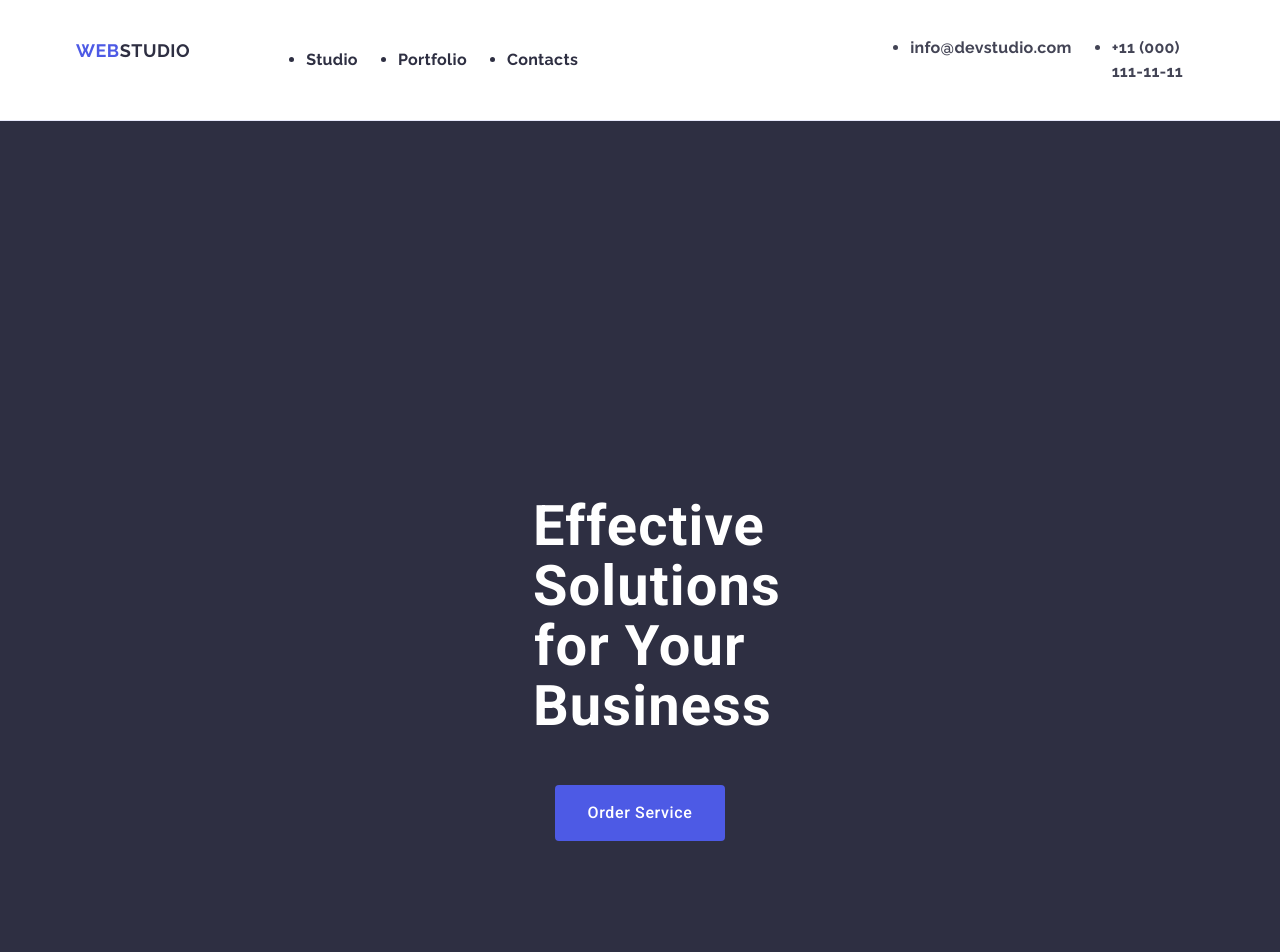
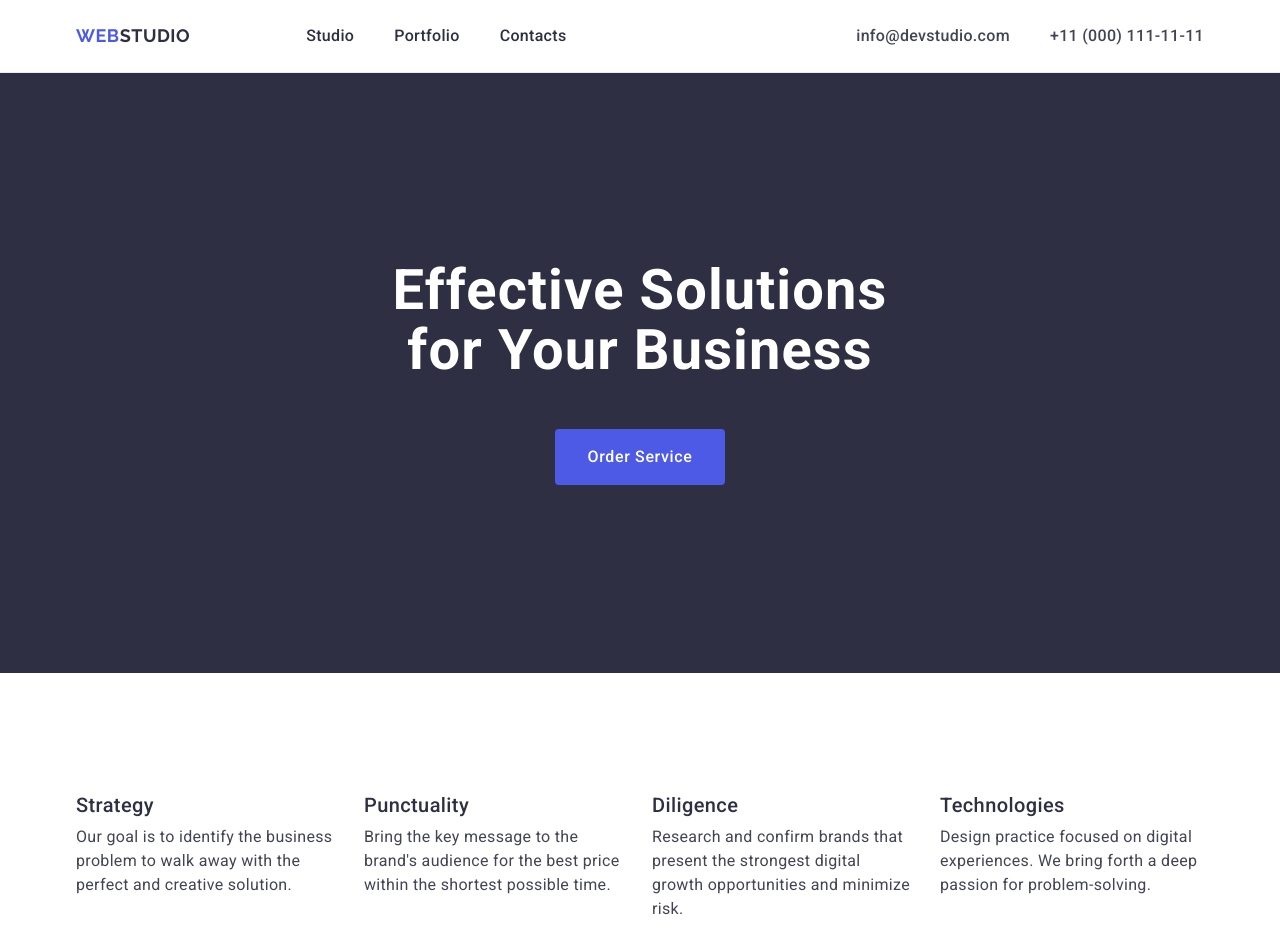
Before and after one commit to daniil3704/goit-markup-hw-03, a website: page index.html in a window 1280 px wide. Shown: the top 952 px of the page. Drawn offline with nearby package versions, Linux system fonts and the light colour scheme.

Commit message:
Fixes after mentor

```diff
--- a/css/styles.css
+++ b/css/styles.css
@@ -15,6 +15,7 @@ p {
 }
 
 ul {
+  list-style: none;
   padding-left: 0;
   margin: 0;
 }
@@ -25,8 +26,8 @@ img {
 
 .container {
   max-width: 1158px;
-  padding-left: 156px;
-  padding-right: 156px;
+  padding-left: 15px;
+  padding-right: 15px;
   margin-left: auto;
   margin-right: auto;
 }
@@ -37,22 +38,17 @@ body {
   background-color: #ffffff;
 }
 header {
-  font-family: "Raleway", sans-serif;
   font-weight: 500;
   color: #2e2f42;
   background-color: inherit;
-  padding-top: 24px;
-  padding-bottom: 24px;
 }
 .foot {
-  font-family: "Raleway", sans-serif;
   color: #f4f4fd;
   background-color: #2e2f42;
   padding: 100px 0;
 }
 
 .border-head{
-
   border-bottom: 1px solid #e7e9fc;
   box-shadow: 0px 4px 4px 0px rgba(0, 0, 0, 0.25);
 }
@@ -73,7 +69,6 @@ a:active {
 }
 
 .top{
-  width: 1158px;
   padding: 0 15px;
 }
 
@@ -119,7 +114,7 @@ a:active {
   display: inline-flex;
   align-items: center;
   gap: 40px;
-  margin-right: 332px;
+  margin-right: auto;
 }
 
 .logo {
@@ -132,11 +127,8 @@ a:active {
   text-transform: uppercase;
   margin-right: 76px;
   display: inline-block;
-  height: 24px;
   align-items: center;
   flex-shrink: 0;
-  margin-bottom: 16px;
-
 }
 
 .header-logo {
@@ -168,12 +160,8 @@ a:active {
 }
 
 .hero {
-  padding: 188px 472px 188px 472px;
-  display: block;
   text-align: center;
   flex-shrink: 0;
-  width: 1440px;
-  height: 600px;
 }
 
 .hero-image {
@@ -210,8 +198,6 @@ a:active {
 .card {
   background-color: #ffffff;
   width: calc((100% - 72px) / 4);
-  display: inline-flex;
-  padding-bottom: 32px;
   flex-direction: column;
   justify-content: center;
   align-items: center;
@@ -229,10 +215,8 @@ a:active {
 }
 
 .feature {
-  display: flex;
   width: calc((100% - 72px) / 4);
   flex-direction: column;
-  align-items: flex-start;
   gap: 8px;
 }
 .header-one {
@@ -243,6 +227,8 @@ a:active {
   line-height: 107.143%;
   letter-spacing: 1.12px;
   text-align: center;
+  margin-right:auto;
+  margin-left:auto;
   max-width: 496px;
 }
 .header-two {
@@ -261,7 +247,6 @@ a:active {
   font-weight: 500;
   line-height: 120%;
   letter-spacing: 0.4px;
-  text-align: center;
   margin-bottom: 8px
 }
 .paragraph {
@@ -270,15 +255,12 @@ a:active {
   font-weight: 400;
   line-height: 150%;
   letter-spacing: 0.32px;
-  text-align: center;
-  margin-bottom: 8px;
 }
 .footer-text {
   color: #f4f4fd;
   line-height: 150%;
   letter-spacing: 0.32px;
   width: 264px;
-  padding-top: 16px;
 }
 .list {
   background-color: #fff;
@@ -286,18 +268,13 @@ a:active {
 }
 
 .content-team {
-  display: flex;
-  width: 232px;
   flex-direction: column;
   justify-content: center;
-  align-items: center;
+  text-align: center;
   gap: 8px;
   padding: 32px 0;
 }
-.cards {
-  padding-top: 120px;
-  padding-bottom: 120px;
-}
+
 .cards-ul {
   display: flex;
   flex-wrap: wrap;
@@ -305,7 +282,6 @@ a:active {
 }
 
 .top {
-  width: 1440px;
   flex-shrink: 0;
 }
 
@@ -329,8 +305,6 @@ a:active {
 }
 
 .team {
-  width: 1440px;
-  height: 732px;
   flex-shrink: 0;
 }
 
@@ -352,8 +326,6 @@ a:active {
   column-gap: 24px;
 }
 .content-portfolio {
-  display: flex;
-  padding: 0px 16px;
   flex-direction: column;
   justify-content: center;
   align-items: flex-start;
@@ -365,10 +337,7 @@ a:active {
 }
 
 .card-portfolio {
-  display: flex;
   width: calc((100% - 48px) / 3);
-  height: 420px;
-  padding-bottom: 32px;
   flex-direction: column;
   align-items: flex-start;
   gap: 32px;
@@ -382,9 +351,12 @@ a:active {
   max-width: 100%;
 }
 
+.logo-foot{
+  margin-bottom:16px;
+}
+
 .footer-logo {
   color: #f4f4fd;
-  font-family: "Raleway", sans-serif;
   font-size: 18px;
   font-weight: 700;
   line-height: 117%;
@@ -393,8 +365,5 @@ a:active {
 }
 
 .bottom {
-  width: 1440px;
-  height: 312px;
   flex-shrink: 0;
-  padding: 100px 1020px 100px 156px;
 }
--- a/index.html
+++ b/index.html
@@ -16,7 +16,7 @@
 
   <body>
     <header class = "border-head">
-      <div class="container top-line top">
+      <div class="top-line container top">
       <nav class="navig">
         <a class="logo" href="./index.html"
           >Web<span class="header-logo">Studio</span></a
@@ -42,13 +42,13 @@
     </div>
     </header>
     <main>
-      <section class="hero-image section">
+      <section class="hero-image">
         <div class="container hero">
         <h1 class="header-one">Effective Solutions for Your Business</h1>
         <button class="but-on" type="button">Order Service</button>
         </div>
       </section>
-      <section class="list section">
+      <section class="list">
         <div class="container cards top">
         <h2 class = "visually-hidden">Features</h2>
         <ul class="cards-ul">
@@ -220,7 +220,7 @@
     </main>
     <footer class="foot">
       <div class="container bottom">
-      <a class="logo" href="./index.html"
+      <a class="logo logo-foot" href="./index.html"
         >Web<span class="footer-logo">Studio</span></a
       >
       <p class="footer-text">
```
